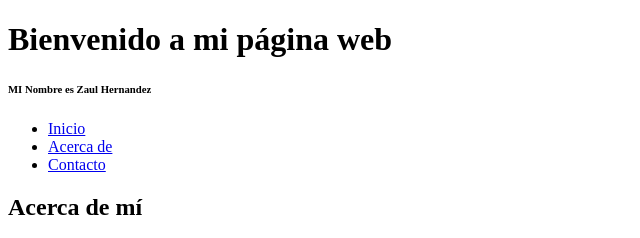
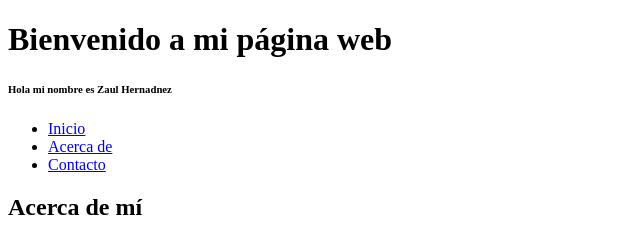
Before and after one commit to xXZaulXx/SH-U1, a plain HTML site: page Index.html in a window 1280 px wide. Shown: the top 238 px of the page, 0-640 px from the left. Drawn offline with Linux system fonts and the light colour scheme.

Commit message:
Se agrego un h6 para mostrar el nombre de ZZaul Hernandez

```diff
--- a/Index.html
+++ b/Index.html
@@ -11,7 +11,7 @@
 <body>
   <header>
     <h1>Bienvenido a mi página web</h1>
-      <h6>MI Nombre es Zaul Hernandez</h6>
+      <h6>Hola mi nombre es Zaul Hernadnez</h6>
     <nav>
       <ul>
         <li><a href="#">Inicio</a></li>
```
